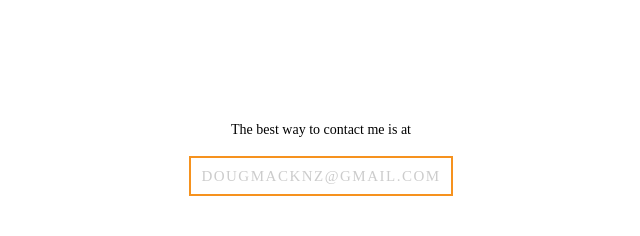
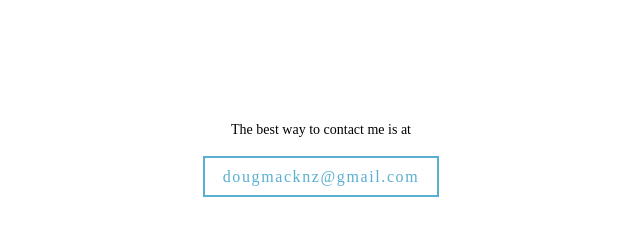
Before and after one commit to dougmackenzie/resume, a Gatsby site: page /Contact/Contact_old in a window 1280 px wide. Shown: the whole page, without its empty margins (319-959 px from the left). Built offline with nearby package versions, Linux system fonts and the light colour scheme; Gatsby itself is replaced by a stand-in of ours.

Commit message:
Add draw animation to button and improve nav typography

```diff
--- a/src/components/Button/Button.js
+++ b/src/components/Button/Button.js
@@ -1,19 +1,63 @@
 import styled from "styled-components";
 
+const color = "#58afd1";
+const hover = "#ffe593";
+const width = "2px";
+const duration = "0.25s";
+
 const Button = styled.a`
-  padding: 10px;
-  border: 2px solid #f6921e;
-  color: #ccc;
+  position: relative;
+  background: none;
+  padding: 0.75rem 1.25rem;
+  border: none;
   text-decoration: none;
-  text-transform: uppercase;
-  transition: background 0.1s;
-  font-size: 15px;
-  font-weight: 400;
-  letter-spacing: 0.1em;
+  font-size: 1rem;
+  letter-spacing: 0.1rem;
+  box-shadow: inset 0 0 0 ${width} ${color};
+  color: ${color};
+  transition: color ${duration} ${duration} / 3;
 
-  :hover {
-    background: #f6921e;
-    color: black;
+  &::before,
+  &::after {
+    border: 0 solid transparent;
+    box-sizing: border-box;
+    content: "";
+    pointer-events: none;
+    position: absolute;
+    width: 0;
+    height: 0;
+    bottom: 0;
+    right: 0;
+  }
+
+  &::before {
+    border-bottom-width: ${width};
+    border-left-width: ${width};
+  }
+
+  &::after {
+    border-top-width: ${width};
+    border-right-width: ${width};
+  }
+
+  &:hover {
+    color: ${hover};
+
+    &::before,
+    &::after {
+      border-color: ${hover};
+      transition: border-color 0s, width ${duration}, height ${duration};
+      width: 100%;
+      height: 100%;
+    }
+
+    &::before {
+      transition-delay: 0s, 0s, ${duration};
+    }
+
+    &::after {
+      transition-delay: 0s, ${duration}, 0s;
+    }
   }
 `;
 
```
Also changed, not shown: src/pages/Nav/Nav.js (+3 -4 lines).
